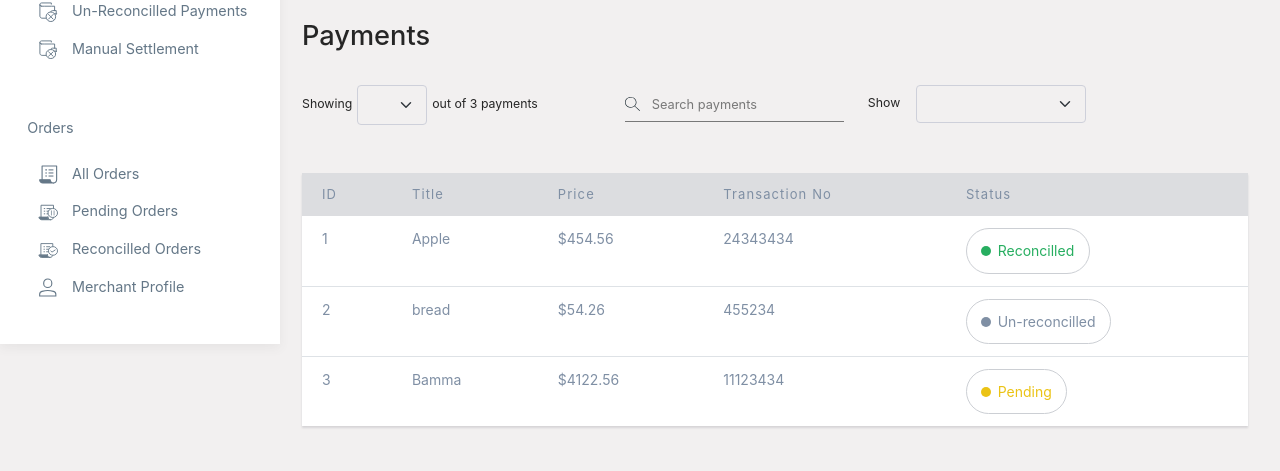
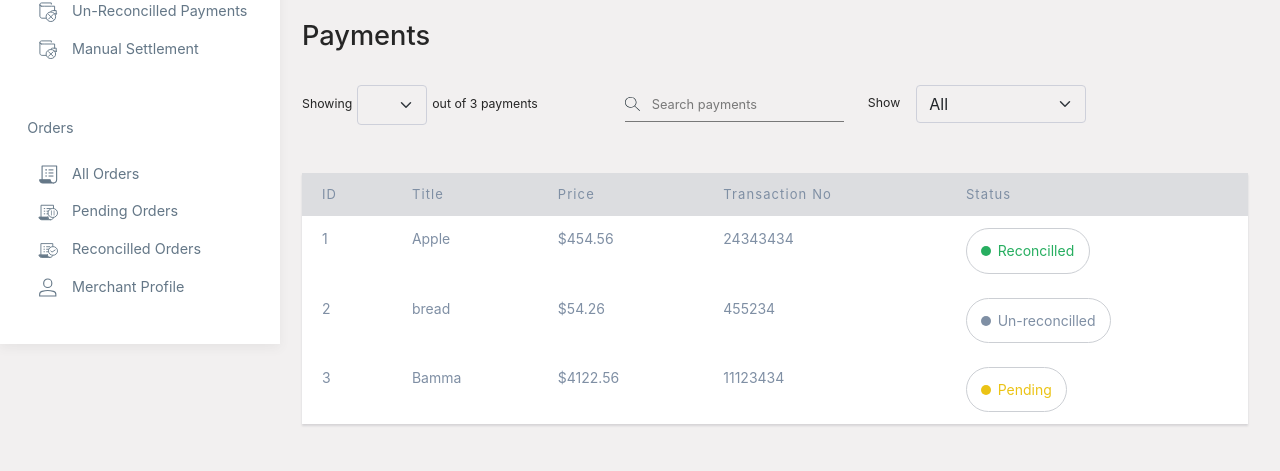
Before and after one commit to dumzy2021/transmonitor, a React (Create React App) app: page / in a window 1280 px wide. Shown: the part 456-927 px from the top of the page. Built offline with nearby package versions, Linux system fonts and the light colour scheme.

Commit message:
added a logic filter and search logic to payments

```diff
--- a/public/index.html
+++ b/public/index.html
@@ -2,42 +2,21 @@
 <html lang="en">
   <head>
     <meta charset="utf-8" />
-    <link rel="icon" href="%PUBLIC_URL%/favicon.ico" />
+    <link rel="icon" type="image/x-icon" href="./favicon.png" />
     <meta name="viewport" content="width=device-width, initial-scale=1" />
     <meta name="theme-color" content="#000000" />
     <meta
       name="description"
       content="Web site created using create-react-app"
     />
-    <link rel="apple-touch-icon" href="%PUBLIC_URL%/logo192.png" />
-    <!--
-      manifest.json provides metadata used when your web app is installed on a
-      user's mobile device or desktop. See https://developers.google.com/web/fundamentals/web-app-manifest/
-    -->
+    <link rel="apple-touch-icon" href="%PUBLIC_URL%/favicon.png" />
+
     <link rel="manifest" href="%PUBLIC_URL%/manifest.json" />
-    <!--
-      Notice the use of %PUBLIC_URL% in the tags above.
-      It will be replaced with the URL of the `public` folder during the build.
-      Only files inside the `public` folder can be referenced from the HTML.
 
-      Unlike "/favicon.ico" or "favicon.ico", "%PUBLIC_URL%/favicon.ico" will
-      work correctly both with client-side routing and a non-root public URL.
-      Learn how to configure a non-root public URL by running `npm run build`.
-    -->
-    <title>React App</title>
+    <title>Transmonitor</title>
   </head>
   <body>
     <noscript>You need to enable JavaScript to run this app.</noscript>
     <div id="root"></div>
-    <!--
-      This HTML file is a template.
-      If you open it directly in the browser, you will see an empty page.
-
-      You can add webfonts, meta tags, or analytics to this file.
-      The build step will place the bundled scripts into the <body> tag.
-
-      To begin the development, run `npm start` or `yarn start`.
-      To create a production bundle, use `npm run build` or `yarn build`.
-    -->
   </body>
 </html>
--- a/src/components/overview-payments/OverviewPayments.jsx
+++ b/src/components/overview-payments/OverviewPayments.jsx
@@ -4,8 +4,31 @@ import { images } from "../../constants/images";
 import Payments from "../../constants/payments";
 const OverviewPayments = () => {
   const [payments, setPayments] = useState(Payments);
+  const [query, setQuery] = useState("");
+  const [filterValue, setFilterValue] = useState("");
+  const sortOptions = ["All", "Reconcilled", "Un-reconcilled", "Pending"];
+  const onFormSearch = (e) => {
+    e.preventDefault();
+    if (query === "") {
+      setPayments(Payments);
+      return;
+    }
+    let filteredPayment = payments.filter((p) =>
+      p.title.toLowerCase().includes(query.toLowerCase())
+    );
+    setPayments(filteredPayment);
+  };
+  const filterTable = (e) => {
+    let value = e.target.value;
+    setFilterValue(value);
+    if (value === "All") {
+      setPayments(Payments);
+      return;
+    }
 
-  //   console.log(payments);
+    let filteredPayment = Payments.filter((p) => p.status === value);
+    setPayments(filteredPayment);
+  };
   return (
     <div className="row">
       <div className="col-12 mb-4">
@@ -28,24 +51,38 @@ const OverviewPayments = () => {
         </form>
       </div>
       <div className="col-12 col-md-3 mb-3">
-        <form className="d-flex align-items-center payment-search-form mb-4 mb-md-0">
+        <form
+          className="d-flex align-items-center payment-search-form mb-4 mb-md-0"
+          onKeyUp={onFormSearch}
+        >
           <span className="search-icon">
             <img src={images.searchIcon} alt="Search Icon" className="" />
           </span>
           <input
             className="form-control payment-search shadow-none"
             type="search"
+            value={query}
+            onChange={(e) => setQuery(e.target.value)}
             placeholder="Search payments"
             aria-label="Search"
           />
         </form>
       </div>
-      <div className="col-12 col-md-3 mb-3">
+      <div className="col-12 col-md-4 col-xl-3 col-x mb-3">
         <form>
           <p className="d-flex align-items-center">
             <span className="select-text me-3"> Show </span>
-            <select className="form-control form-select shadow-none categories">
-              <option></option>
+            <select
+              className="form-control form-select shadow-none categories"
+              onChange={filterTable}
+              value={filterValue}
+            >
+              <option disabled>Select</option>
+              {sortOptions.map((option, index) => (
+                <option key={index} value={option}>
+                  {option}
+                </option>
+              ))}
             </select>
           </p>
         </form>
@@ -68,9 +105,9 @@ const OverviewPayments = () => {
               </tr>
             </thead>
 
+            {/* {payments.length &&
+              payments.map((payment, index) => (
                 <tbody>
-              {payments.length &&
-                payments.map((payment, index) => (
                   <tr key={`tr-${index}`}>
                     <td>{index + 1}</td>
                     <td>{payment.title}</td>
@@ -83,17 +120,37 @@ const OverviewPayments = () => {
                       </p>
                     </td>
                   </tr>
-                ))}
                 </tbody>
-            {/* <tfoot>
-              <tr scope="row " className="btn_row">
-                <td colspan={5}>
+              ))} */}
+
+            {payments.length === 0 ? (
+              <tfoot>
+                <tr className="btn_row">
+                  <td colSpan="5">
                     <div className="no_data">
                       <p className="no_data_text">No Record Found..</p>
                     </div>
                   </td>
                 </tr>
-            </tfoot> */}
+              </tfoot>
+            ) : (
+              payments.map((payment, index) => (
+                <tbody key={index}>
+                  <tr key={`tr-${index}`}>
+                    <td>{index + 1}</td>
+                    <td>{payment.title}</td>
+                    <td>{`$${payment.price}`}</td>
+                    <td>{payment.transactionNumber}</td>
+                    <td>
+                      <p className={`status ${payment.status}`}>
+                        <span className="dot"></span>
+                        {payment.status}
+                      </p>
+                    </td>
+                  </tr>
+                </tbody>
+              ))
+            )}
           </table>
         </div>
       </div>
```
Also changed, not shown: src/constants/colors.js (deleted, +0 -9 lines), public/favicon.png (renamed from src/assets/images/favicon.png). Lines whose indentation alone changed are shown as unchanged.
